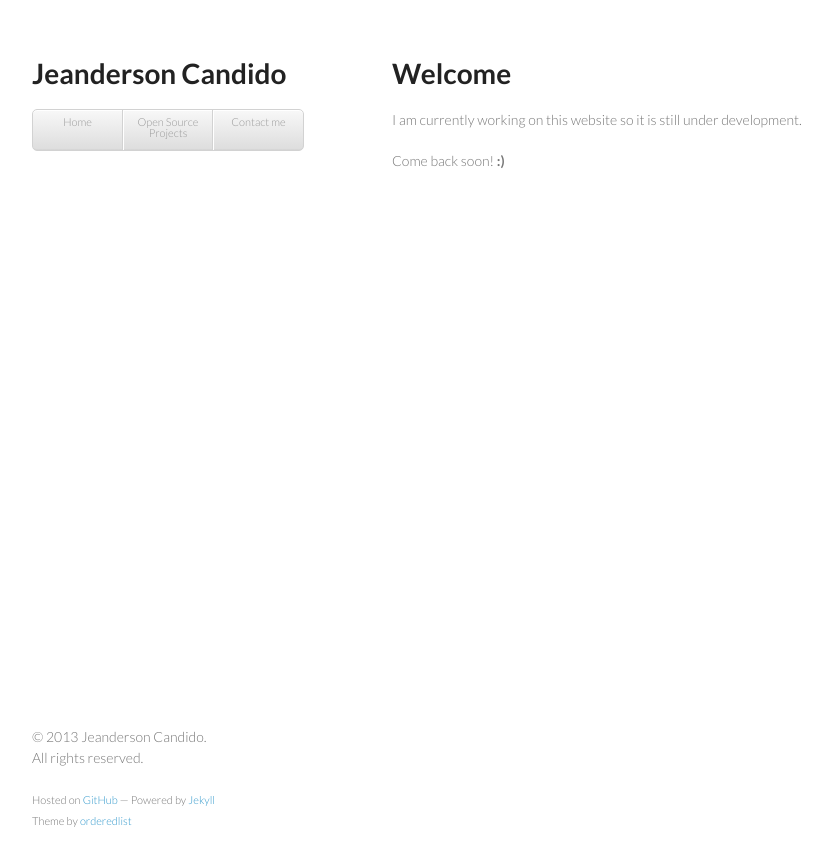
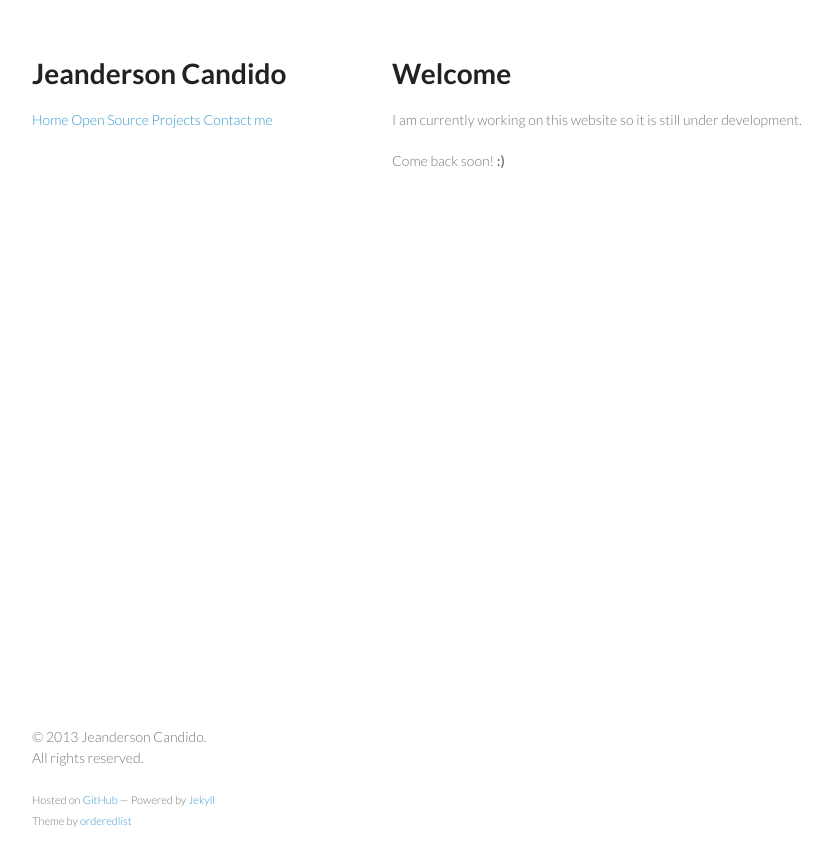
Before and after one commit to jeandersonbc/jeandersonbc.github.io, a Jekyll site: the page built from index.html, in a window 1280 px wide. Shown: the top 866 px of the page, without its empty margins (178-1010 px from the left). Built offline with Jekyll 4.4.1, drawn with Linux system fonts in a browser that asks for light colours.

Commit message:
Fixing html

```diff
--- a/_layouts/default.html
+++ b/_layouts/default.html
@@ -25,11 +25,9 @@
     <div class="wrapper">
       <header>
         <h1>Jeanderson Candido</h1>
-		<ul>
-		    <li><a href="/index.html">Home</a></li>
-		    <li><a href="/projects.html">Open Source Projects</a></li>
-		    <li><a href="/contact.html">Contact me</a></li>
-		</ul>
+		<a href="/index.html">Home</a>
+		<a href="/projects.html">Open Source Projects</a>
+		<a href="/contact.html">Contact me</a>
       </header>
 
       <section>
--- a/projects.html
+++ b/projects.html
@@ -2,6 +2,7 @@
 layout: default
 title: Jeanderson Candido ~ Projects
 ---
+
 <h1>Projects</h1>
 <p>Under development. Come back later!</b>
 <strong>:)</strong>
```
